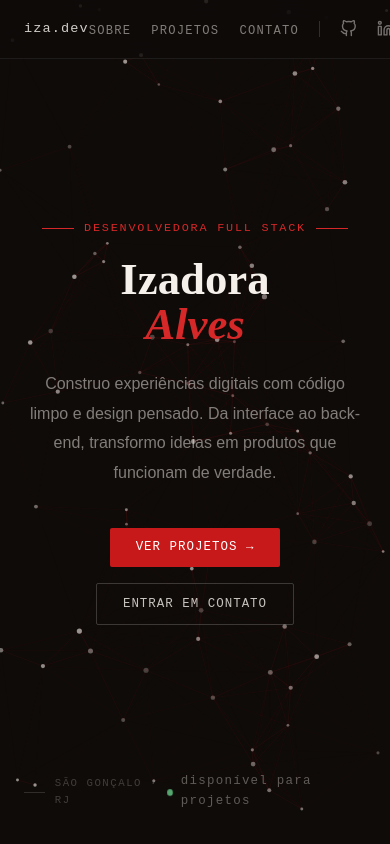
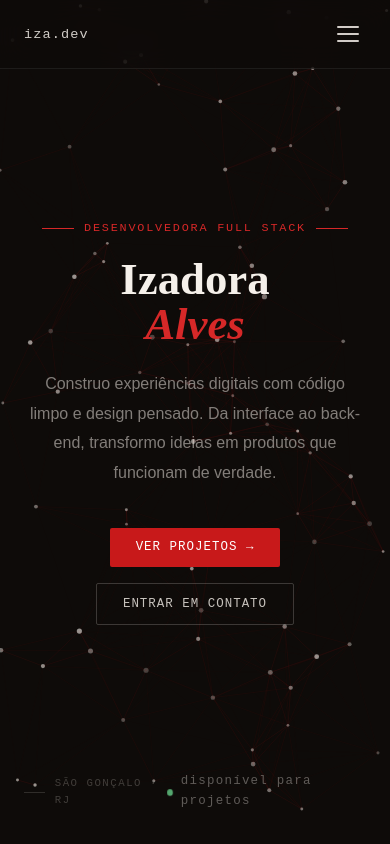
Before and after one commit to doraalves/portfolio, a React (Create React App) app: page / in a window 390 px wide. Built offline with nearby package versions, Linux system fonts and the light colour scheme.

Commit message:
refactor: responsividade

```diff
--- a/src/components/Navbar.js
+++ b/src/components/Navbar.js
@@ -1,34 +1,145 @@
-import React from 'react'
-import { Nav, Logo, Links, NavBtn, Sep, IconLink } from '../styles/Navbar.styled'
-import { GitHubIcon, LinkedInIcon, InstagramIcon } from './Icons'
+import React, { useState } from "react";
+import {
+  Nav,
+  Logo,
+  Links,
+  NavBtn,
+  Sep,
+  IconLink,
+  HamburgerBtn,
+  MobileMenu,
+  MobileNavBtn,
+  MobileSocials,
+  MobileIconLink,
+} from "../styles/Navbar.styled";
+import { GitHubIcon, LinkedInIcon, InstagramIcon } from "./Icons";
 
 export default function Navbar({ page, onNavigate }) {
-  const dark = page === 'home'
+  const dark = page === "home";
+  const [menuOpen, setMenuOpen] = useState(false);
+
+  const navigate = (id) => {
+    setMenuOpen(false);
+    onNavigate(id);
+  };
 
   return (
+    <>
       <Nav $dark={dark}>
-      <Logo $dark={dark} onClick={() => onNavigate('home')}>iza.dev</Logo>
+        <Logo $dark={dark} onClick={() => navigate("home")}>
+          iza.dev
+        </Logo>
+
+        {/* Desktop links */}
         <Links>
-        <li><NavBtn $dark={dark} onClick={() => onNavigate('about')}>sobre</NavBtn></li>
-        <li><NavBtn $dark={dark} onClick={() => onNavigate('projects')}>projetos</NavBtn></li>
-        <li><NavBtn $dark={dark} onClick={() => onNavigate('contact')}>contato</NavBtn></li>
+          <li>
+            <NavBtn $dark={dark} onClick={() => navigate("about")}>
+              sobre
+            </NavBtn>
+          </li>
+          <li>
+            <NavBtn $dark={dark} onClick={() => navigate("projects")}>
+              projetos
+            </NavBtn>
+          </li>
+          <li>
+            <NavBtn $dark={dark} onClick={() => navigate("contact")}>
+              contato
+            </NavBtn>
+          </li>
           <Sep $dark={dark} />
           <li>
-          <IconLink href="https://github.com/doraalves" target="_blank" rel="noreferrer" $dark={dark} aria-label="GitHub">
+            <IconLink
+              href="https://github.com/doraalves"
+              target="_blank"
+              rel="noreferrer"
+              $dark={dark}
+              aria-label="GitHub"
+            >
               <GitHubIcon />
             </IconLink>
           </li>
           <li>
-          <IconLink href="https://www.linkedin.com/in/izadoraalves/" target="_blank" rel="noreferrer" $dark={dark} aria-label="LinkedIn">
+            <IconLink
+              href="https://www.linkedin.com/in/izadoraalves/"
+              target="_blank"
+              rel="noreferrer"
+              $dark={dark}
+              aria-label="LinkedIn"
+            >
               <LinkedInIcon />
             </IconLink>
           </li>
           <li>
-          <IconLink href="https://www.instagram.com/izadoraaalves" target="_blank" rel="noreferrer" $dark={dark} aria-label="Instagram">
+            <IconLink
+              href="https://www.instagram.com/izadoraaalves"
+              target="_blank"
+              rel="noreferrer"
+              $dark={dark}
+              aria-label="Instagram"
+            >
               <InstagramIcon />
             </IconLink>
           </li>
         </Links>
+
+        {/* Hamburger */}
+        <HamburgerBtn
+          $dark={dark}
+          className={menuOpen ? "open" : ""}
+          onClick={() => setMenuOpen(!menuOpen)}
+          aria-label="Menu"
+        >
+          <span />
+          <span />
+          <span />
+        </HamburgerBtn>
       </Nav>
-  )
+
+      {/* Mobile drawer */}
+      <MobileMenu $open={menuOpen} $dark={dark}>
+        <MobileNavBtn $dark={dark} onClick={() => navigate("home")}>
+          início
+        </MobileNavBtn>
+        <MobileNavBtn $dark={dark} onClick={() => navigate("about")}>
+          sobre
+        </MobileNavBtn>
+        <MobileNavBtn $dark={dark} onClick={() => navigate("projects")}>
+          projetos
+        </MobileNavBtn>
+        <MobileNavBtn $dark={dark} onClick={() => navigate("contact")}>
+          contato
+        </MobileNavBtn>
+        <MobileSocials>
+          <MobileIconLink
+            href="https://github.com/doraalves"
+            target="_blank"
+            rel="noreferrer"
+            $dark={dark}
+            aria-label="GitHub"
+          >
+            <GitHubIcon />
+          </MobileIconLink>
+          <MobileIconLink
+            href="https://www.linkedin.com/in/izadoraalves/"
+            target="_blank"
+            rel="noreferrer"
+            $dark={dark}
+            aria-label="LinkedIn"
+          >
+            <LinkedInIcon />
+          </MobileIconLink>
+          <MobileIconLink
+            href="https://www.instagram.com/izadoraaalves"
+            target="_blank"
+            rel="noreferrer"
+            $dark={dark}
+            aria-label="Instagram"
+          >
+            <InstagramIcon />
+          </MobileIconLink>
+        </MobileSocials>
+      </MobileMenu>
+    </>
+  );
 }
--- a/src/styles/Navbar.styled.js
+++ b/src/styles/Navbar.styled.js
@@ -1,8 +1,15 @@
-import styled, { css } from 'styled-components'
+import styled, { css, keyframes } from "styled-components";
+
+const fadeDown = keyframes`
+  from { opacity: 0; transform: translateY(-8px); }
+  to   { opacity: 1; transform: translateY(0); }
+`;
 
 export const Nav = styled.nav`
   position: fixed;
-  top: 0; left: 0; right: 0;
+  top: 0;
+  left: 0;
+  right: 0;
   z-index: 100;
   display: flex;
   justify-content: space-between;
@@ -10,11 +17,14 @@ export const Nav = styled.nav`
   padding: 1.1rem 3rem;
   transition: background 0.4s, border-color 0.4s;
 
-  ${({ $dark }) => $dark ? css`
+  ${({ $dark }) =>
+    $dark
+      ? css`
           background: rgba(14, 11, 9, 0.6);
           border-bottom: 1px solid rgba(255, 255, 255, 0.07);
           backdrop-filter: blur(14px);
-  ` : css`
+        `
+      : css`
           background: rgba(245, 242, 237, 0.93);
           border-bottom: 1px solid var(--line);
           backdrop-filter: blur(14px);
@@ -23,7 +33,7 @@ export const Nav = styled.nav`
   @media (max-width: 768px) {
     padding: 1rem 1.5rem;
   }
-`
+`;
 
 export const Logo = styled.button`
   font-family: var(--mono);
@@ -33,10 +43,12 @@ export const Logo = styled.button`
   border: none;
   background: none;
   padding: 0;
-  color: ${({ $dark }) => $dark ? 'rgba(245, 240, 234, 0.85)' : 'var(--ink)'};
+  z-index: 101;
+  color: ${({ $dark }) => ($dark ? "rgba(245, 240, 234, 0.85)" : "var(--ink)")};
   transition: color 0.2s;
-`
+`;
 
+/* Desktop links */
 export const Links = styled.ul`
   display: flex;
   gap: 2rem;
@@ -44,9 +56,9 @@ export const Links = styled.ul`
   align-items: center;
 
   @media (max-width: 768px) {
-    gap: 1.25rem;
+    display: none;
   }
-`
+`;
 
 export const NavBtn = styled.button`
   font-family: var(--mono);
@@ -58,25 +70,144 @@ export const NavBtn = styled.button`
   cursor: pointer;
   padding: 0;
   transition: color 0.2s;
-  color: ${({ $dark }) => $dark ? 'rgba(245, 240, 234, 0.5)' : 'var(--ink-soft)'};
+  color: ${({ $dark }) =>
+    $dark ? "rgba(245, 240, 234, 0.5)" : "var(--ink-soft)"};
 
   &:hover {
-    color: ${({ $dark }) => $dark ? '#D62828' : 'var(--accent)'};
+    color: ${({ $dark }) => ($dark ? "#D62828" : "var(--accent)")};
   }
-`
+`;
 
 export const Sep = styled.li`
   width: 1px;
   height: 1rem;
-  background: ${({ $dark }) => $dark ? 'rgba(255,255,255,0.15)' : 'var(--line)'};
-`
+  background: ${({ $dark }) =>
+    $dark ? "rgba(255,255,255,0.15)" : "var(--line)"};
+`;
 
 export const IconLink = styled.a`
   display: flex;
   align-items: center;
   text-decoration: none;
-  color: ${({ $dark }) => $dark ? 'rgba(245, 240, 234, 0.45)' : 'var(--ink-soft)'};
+  color: ${({ $dark }) =>
+    $dark ? "rgba(245, 240, 234, 0.45)" : "var(--ink-soft)"};
   transition: color 0.2s;
 
-  &:hover { color: #D62828; }
+  &:hover {
+    color: #d62828;
+  }
+`;
+
+/* Hamburger button */
+export const HamburgerBtn = styled.button`
+  display: none;
+  flex-direction: column;
+  justify-content: center;
+  align-items: center;
+  gap: 5px;
+  width: 36px;
+  height: 36px;
+  background: none;
+  border: none;
+  cursor: pointer;
+  z-index: 101;
+  padding: 0;
+
+  @media (max-width: 768px) {
+    display: flex;
+  }
+
+  span {
+    display: block;
+    width: 22px;
+    height: 2px;
+    border-radius: 2px;
+    background: ${({ $dark }) =>
+      $dark ? "rgba(245,240,234,0.85)" : "var(--ink)"};
+    transition: transform 0.3s, opacity 0.3s, background 0.3s;
+    transform-origin: center;
+  }
+
+  &.open span:nth-child(1) {
+    transform: translateY(7px) rotate(45deg);
+  }
+  &.open span:nth-child(2) {
+    opacity: 0;
+    transform: scaleX(0);
+  }
+  &.open span:nth-child(3) {
+    transform: translateY(-7px) rotate(-45deg);
+  }
+`;
+
+/* Mobile drawer */
+export const MobileMenu = styled.div`
+  display: none;
+
+  @media (max-width: 768px) {
+    display: ${({ $open }) => ($open ? "flex" : "none")};
+    flex-direction: column;
+    position: fixed;
+    top: 0;
+    left: 0;
+    right: 0;
+    bottom: 0;
+    z-index: 99;
+    padding: 6rem 2rem 3rem;
+    gap: 0.5rem;
+    animation: ${fadeDown} 0.25s ease both;
+
+    ${({ $dark }) =>
+      $dark
+        ? css`
+            background: rgba(10, 8, 7, 0.97);
+            backdrop-filter: blur(20px);
           `
+        : css`
+            background: rgba(245, 242, 237, 0.98);
+            backdrop-filter: blur(20px);
+          `}
+  }
+`;
+
+export const MobileNavBtn = styled.button`
+  font-family: var(--mono);
+  font-size: 1.1rem;
+  letter-spacing: 0.1em;
+  text-transform: uppercase;
+  background: none;
+  border: none;
+  cursor: pointer;
+  padding: 1rem 0;
+  text-align: left;
+  border-bottom: 1px solid
+    ${({ $dark }) => ($dark ? "rgba(255,255,255,0.07)" : "var(--line)")};
+  transition: color 0.2s;
+  color: ${({ $dark }) =>
+    $dark ? "rgba(245, 240, 234, 0.6)" : "var(--ink-soft)"};
+  width: 100%;
+
+  &:hover {
+    color: ${({ $dark }) => ($dark ? "white" : "var(--ink)")};
+  }
+`;
+
+export const MobileSocials = styled.div`
+  display: flex;
+  gap: 1.25rem;
+  margin-top: 2rem;
+  padding-top: 1.5rem;
+`;
+
+export const MobileIconLink = styled.a`
+  display: flex;
+  align-items: center;
+  text-decoration: none;
+  color: ${({ $dark }) =>
+    $dark ? "rgba(245, 240, 234, 0.4)" : "var(--ink-soft)"};
+  transition: color 0.2s;
+
+  &:hover {
+    color: #d62828;
+  }
+`;
```
Also changed, not shown: src/components/Modal.js (+71 -22 lines), src/styles/Modal.styled.js (+67 -33 lines). Lines whose indentation alone changed are shown as unchanged.
